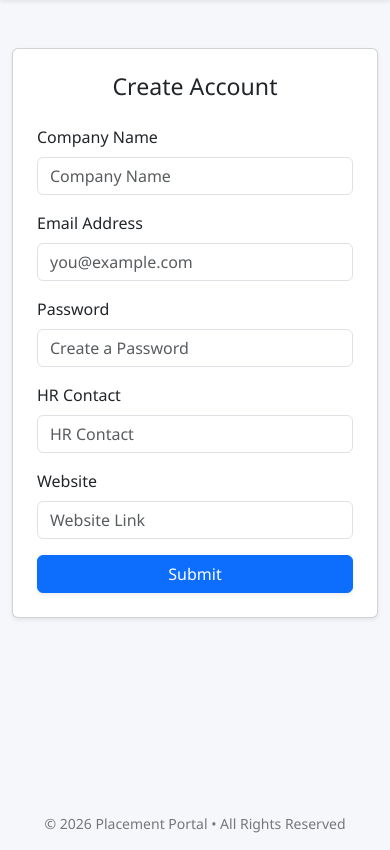
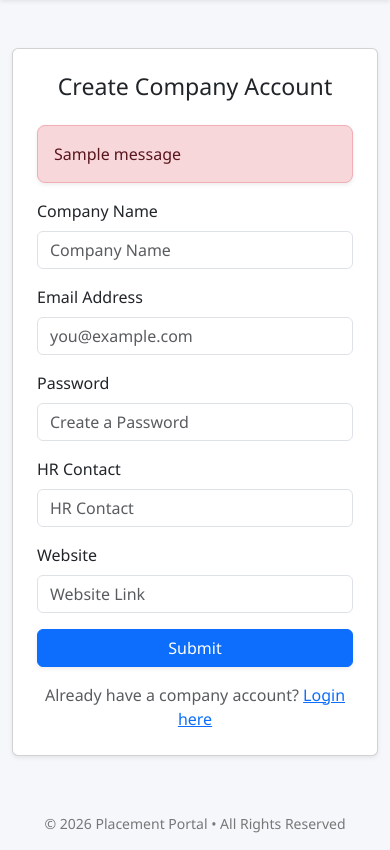
Before and after one commit to Aditya-Shukla-Professional/Placement_Portal_Application, a Flask app: page /company_register in a window 390 px wide. Shown: the part 64-914 px from the top of the page. Run offline with Flask 3, Linux system fonts and the light colour scheme; tables that the repository leaves empty hold one stand-in row (values such as "Sample post"); one stand-in notice (Sample message) is shown.

Commit message:
Milestone-PPA Responsive-UI

```diff
--- a/app.py
+++ b/app.py
@@ -105,7 +105,13 @@ def student_register():
         branch=request.form.get("branch")
         cgpa=request.form.get("cgpa")
 
-        create_student(name,email,age,gender,password,branch,cgpa)
+        result = create_student(name,email,age,gender,password,branch,cgpa)
+
+        if not result:
+            print("flash works")
+            flash("Email already registered. Please login instead.")
+            return render_template("student_register.html")
+
         flash("Registration successful! You can now login.")
         return redirect(url_for("login"))
 
@@ -120,9 +126,16 @@ def company_register():
         contact=request.form.get("contact")
         website=request.form.get("website")
 
-        create_company(company_name,email,password,contact,website)
+        result = create_company(company_name,email,password,contact,website)
+
+        if not result:
+            print("flash works")
+            flash("Company with this email already exists.")
+            return render_template("company_register.html")
+
         flash("Registration successful! You can now login.")
         return redirect(url_for("login"))
+
     return render_template("company_register.html")
 
 @app.route("/admin_dashboard")
--- a/database.py
+++ b/database.py
@@ -176,18 +176,38 @@ def get_user_by_email(email,password):
 
 # Creating Student
 def create_student(name,email,age,gender,password,branch,cgpa):
-    con=sqlite3.connect("placement.db")
-    cursor=con.cursor()
-    cursor.execute("INSERT INTO students(name,email,age,gender,hashed_password,branch,cgpa) VALUES(?,?,?,?,?,?,?)",
-                   (name,email,age,gender,generate_password_hash(password),branch,cgpa))
-    con.commit()
-    con.close()
+    try:
+        con = sqlite3.connect("placement.db")
+        cursor = con.cursor()
+
+        cursor.execute("""
+        INSERT INTO students(name,email,age,gender,hashed_password,branch,cgpa)
+        VALUES(?,?,?,?,?,?,?)
+        """,(name,email,age,gender,generate_password_hash(password),branch,cgpa))
+
+        con.commit()
+        con.close()
+
+        return True
+
+    except sqlite3.IntegrityError:
+        return False
 
 # Creating Company
 def create_company(company_name,email,password,contact,website):
-    con=sqlite3.connect("placement.db")
-    cursor=con.cursor()
-    cursor.execute("INSERT INTO companies(company_name,email,hashed_password,hr_contact,website) VALUES(?,?,?,?,?)",
-                   (company_name,email,generate_password_hash(password),contact,website))
-    con.commit()
-    con.close()
+    try:
+        con = sqlite3.connect("placement.db")
+        cursor = con.cursor()
+
+        cursor.execute("""
+        INSERT INTO companies(company_name,email,hashed_password,hr_contact,website)
+        VALUES(?,?,?,?,?)
+        """,(company_name,email,generate_password_hash(password),contact,website))
+
+        con.commit()
+        con.close()
+
+        return True
+
+    except sqlite3.IntegrityError:
+        return False
--- a/templates/company_register.html
+++ b/templates/company_register.html
@@ -6,7 +6,18 @@
 
     <div class="card shadow-sm p-4" style="max-width:500px; width:100%;">
 
-        <h3 class="text-center mb-4">Create Account</h3>
+        <h3 class="text-center mb-4">Create Company Account</h3>
+
+        <!-- Flash Messages -->
+        {% with messages = get_flashed_messages() %}
+            {% if messages %}
+                <div class="alert alert-danger shadow-sm">
+                    {% for message in messages %}
+                        <div>{{ message }}</div>
+                    {% endfor %}
+                </div>
+            {% endif %}
+        {% endwith %}
 
         <form method="POST">
 
@@ -41,6 +52,11 @@
                 </button>
             </div>
 
+            <p class="text-center text-muted mt-3 mb-0">
+                Already have a company account?
+                <a href="{{ url_for('login') }}">Login here</a>
+            </p>
+
         </form>
 
     </div>
```
Also changed, not shown: templates/student_register.html (+16 -0 lines), placement.db, 1 other file.
